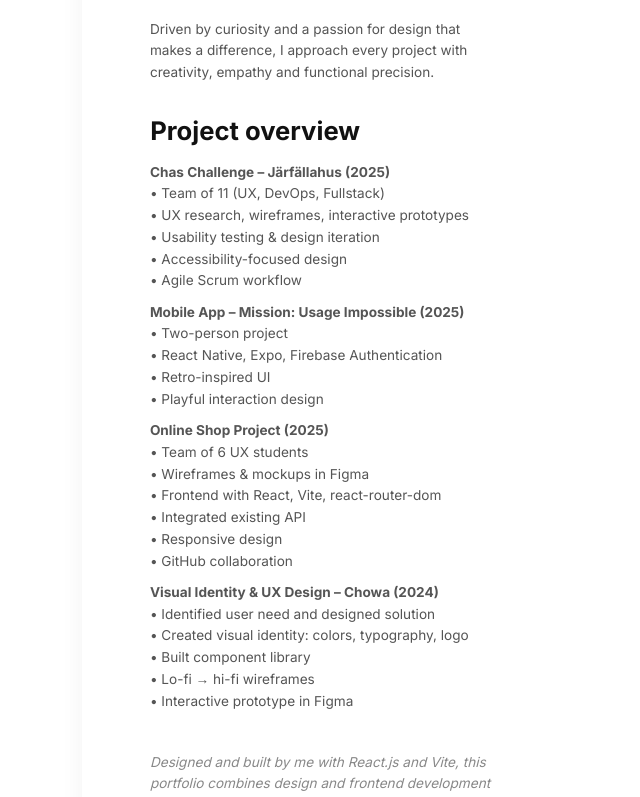
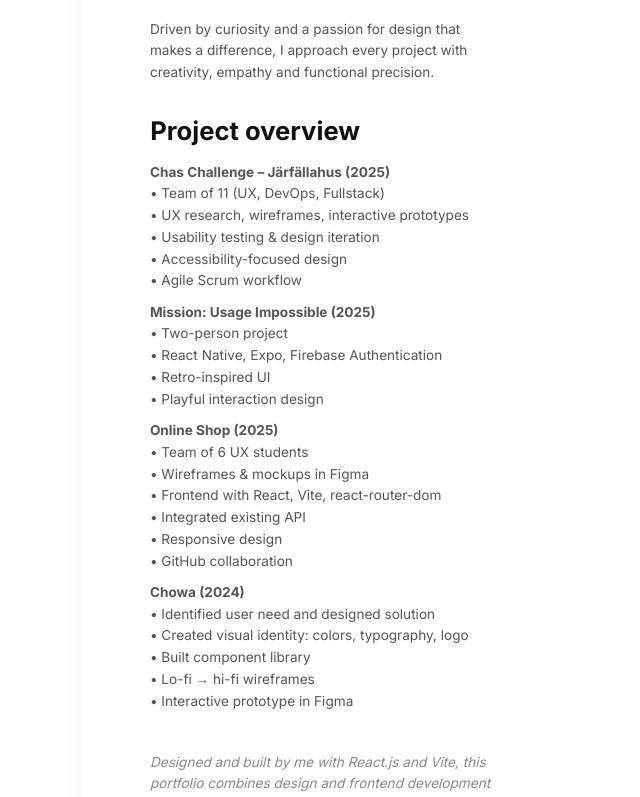
Before and after one commit to desjohnsen/portfolio, a React (Vite) app: page /about in a window 1280 px wide. Shown: the part 558-1355 px from the top of the page, without its empty margins (92-732 px from the left). Built offline with nearby package versions, Linux system fonts and the light colour scheme.

Commit message:
refactor(about): simplify project titles

```diff
--- a/src/pages/About.jsx
+++ b/src/pages/About.jsx
@@ -112,7 +112,7 @@ const About = () => {
             • Agile Scrum workflow
           </li>
           <li className="about-text">
-            <strong>Mobile App – Mission: Usage Impossible (2025)</strong>
+            <strong>Mission: Usage Impossible (2025)</strong>
             <br />
             • Two-person project
             <br />
@@ -123,7 +123,7 @@ const About = () => {
             • Playful interaction design
           </li>
           <li className="about-text">
-            <strong>Online Shop Project (2025)</strong>
+            <strong>Online Shop (2025)</strong>
             <br />
             • Team of 6 UX students
             <br />
@@ -138,7 +138,7 @@ const About = () => {
             • GitHub collaboration
           </li>
           <li className="about-text">
-            <strong>Visual Identity & UX Design – Chowa (2024)</strong>
+            <strong>Chowa (2024)</strong>
             <br />
             • Identified user need and designed solution
             <br />
```
